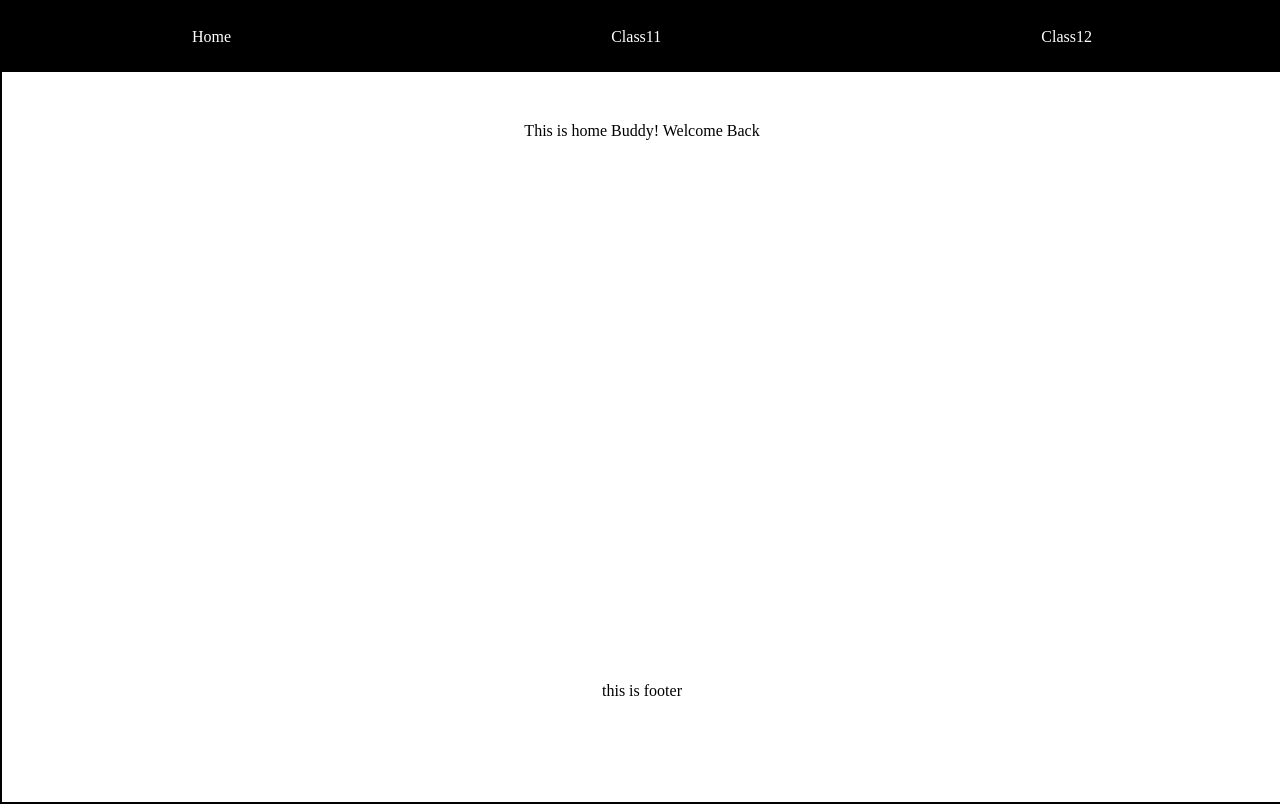
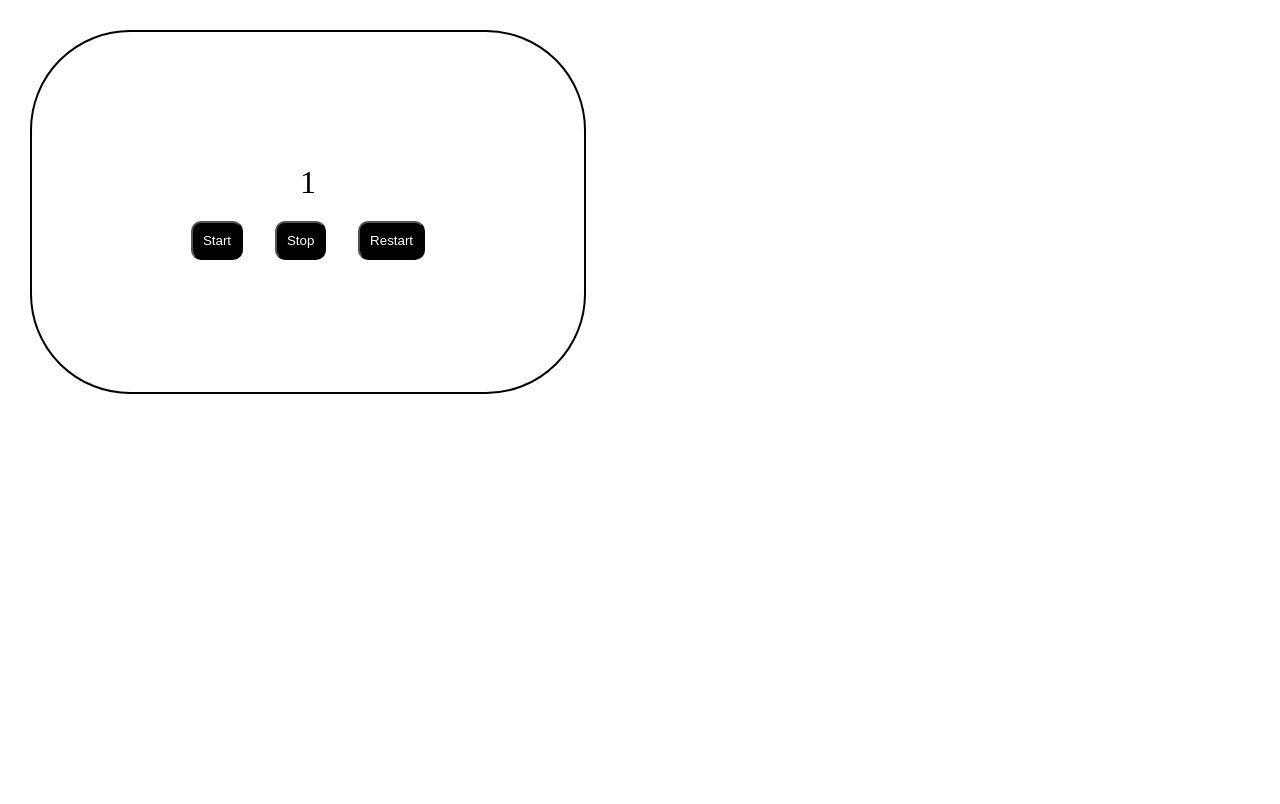
Before and after one commit to 0xtusharganotra/React-, a React (Vite) app: page / in a window 1280 px wide. Built offline with nearby package versions, Linux system fonts and the light colour scheme.

Commit message:
i
Add : Add file AppUseRef.jsx

AppUseRef file to revise UseRef hook, Used for both refrenceing dom and
value

```diff
--- /dev/null
+++ b/src/AppUseRef.jsx
@@ -0,0 +1,103 @@
+import React from "react";
+import { useRef , useEffect, useState  } from "react";
+
+
+// 1. Focus on input box once submit button is clicked
+// function App(){
+//     const inputref = useRef();
+
+//     function FocusOnInput(){
+//         inputref.current.focus();
+//     }
+
+//     return(
+//         <div>
+//             SignUp : <input type="text" ref={inputref} id="name"/>
+//             <button onClick={FocusOnInput}>Submit</button>
+//         </div>
+//     )
+// }
+
+
+// 2. Scroll to the bottom
+
+// function App() {
+//   const [messages, setMessages] = useState(["Hello!", "How are you?"]);
+//   const chatBoxRef = useRef(null);
+
+//   // Function to simulate adding new messages
+//   const addMessage = () => {
+//     const newarray = [...messages , "Hey! Its a new message"];
+//     setMessages(newarray);
+// };
+
+//   // Scroll to the bottom whenever a new message is added
+//   useEffect(() => {
+//     chatBoxRef.current.scrollTop = chatBoxRef.current.scrollHeight;
+//   }, [messages]);
+
+//   return (
+//     <div>
+//       <div
+//         ref={chatBoxRef}
+//         style={{ height: "200px", overflowY: "scroll", border: "1px solid black" }}
+//       >
+//         {messages.map((msg, index) => (
+//           <div key={index}>{msg}</div>
+//         ))}
+//       </div>
+//       <button onClick={addMessage}>Add Message</button>
+//     </div>
+//   );
+// }
+
+// 3. Start and Stop Clock
+
+const buttonstyle = {
+    padding : 10,
+    backgroundColor : "black",
+    color :"white",
+    borderRadius : 10,
+}
+function App(){
+
+    const [count,setCount] = useState(1);
+    const timer = useRef();
+    function clockstart(){
+         let value = setInterval(()=>{
+            setCount(c => c+1);
+        },1000);
+        timer.current = value;
+    }
+
+    function clockStop(){
+        clearInterval(timer.current);
+
+    }
+
+    function restartClock(){
+        setCount(0);
+        clearInterval(timer.current);
+    }
+    return(
+        <div style={{margin:"30px" , padding:"20px" , width:"40vw" , height:"40vh" , border:"2px solid black", borderRadius:"100px" , display:"flex" , flexDirection:"column" , justifyContent:"center" ,alignItems:"center", gap:20}}>
+            <div style={{fontSize:"2rem"}}>{count}</div>
+            <div style={{width:"50%", display : "flex",
+    flexDirection:"row",
+    justifyContent : "space-around",
+    alignItems : "center",
+    gap:10}}>
+            <button style={buttonstyle} onClick={clockstart}>Start</button>
+            <button style={buttonstyle} onClick={clockStop}>Stop</button>
+            <button style={buttonstyle} onClick={restartClock}>Restart</button>
+            </div>
+
+        </div>
+    )
+}
+
+//So what happeing here is once user clicks on Start button a setInterval started increasing the value of count without causing rerender because we are not directly chainging the state, and we are putting the 'value' inside out timer.current which is a useRef or ref variable now when user clicks on stop what basically happens is cleaInterval is called now we cant access 'value' directly beacuse its a local variable so we clear timer.current which is a refrence to value
+
+
+
+export default App
--- a/src/main.jsx
+++ b/src/main.jsx
@@ -1,6 +1,6 @@
 import { StrictMode } from 'react' // basically renders twice to make sure that there is no error
 import { createRoot } from 'react-dom/client'
-import App from './AppLayout.jsx'
+import App from './AppUseRef.jsx'
 import './index.css'
 
 createRoot(document.getElementById('root')).render(
```
